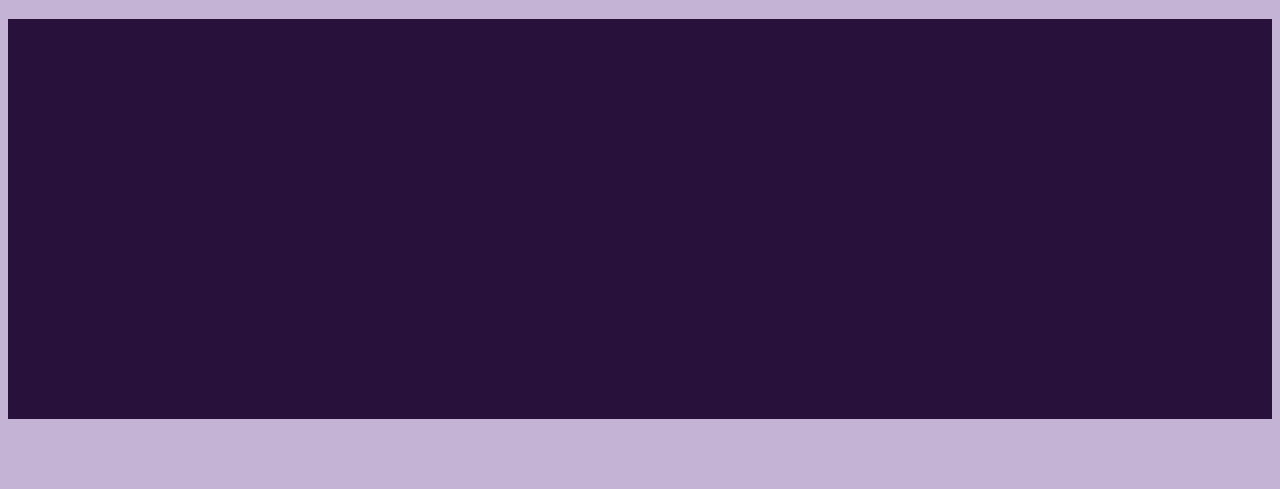
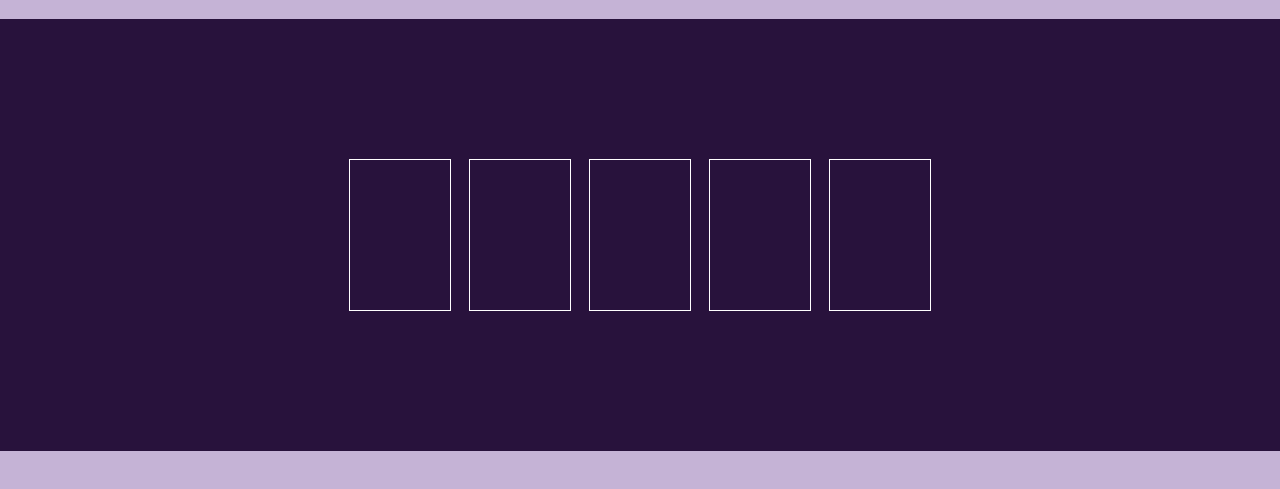
Before and after one commit to ElisabettaMirti/js-simon, a plain HTML site: page index.html in a window 1280 px wide. Shown: the part 61-550 px from the top of the page. Drawn offline with Linux system fonts and the light colour scheme.

Commit message:
creato ciclo per creare gli articoli che conterranno i numeri randomici in pagina

```diff
--- a/css/style.css
+++ b/css/style.css
@@ -1,4 +1,7 @@
 body{
+    margin: 0;
+    padding: 0;
+    box-sizing: border-box;
     font-family: sans-serif;
     background-color: rgb(197, 179, 214);
 }
@@ -13,15 +16,21 @@ main{
 }
 
 div.container{
-    width: 100%;
+    width: 600px;
     height: 400px;
+    margin: 0 auto;
+    display: flex;
+    justify-content: space-around;
+    align-items: center;
+    padding: 1rem;
+}
+
+.container>article.num{
+    width: 100px;
+    height: 150px;
+    border: 1px solid white;
     display: flex;
     justify-content: center;
     align-items: center;
+    font-size: 40px;
 }
-
-.container>article{
-    width: 100px;
-    height: 200px;
-    border: 1px solid white;
-}
--- a/js/script.js
+++ b/js/script.js
@@ -1,10 +1,24 @@
 let playTime = 30;
 
-const timer = setInterval( function(){
-    playTime--;
-    console.log(playTime);
-    if( playTime <= 0){
-        clearInterval(timer);
-        alert("Time's out!")
-    }
-}, 1000);
+const containerEl = document.querySelector('div.container'); //variabile per il container
+
+for (let i = 0; i < 5; i++){
+    const articleEl = document.createElement('article');
+    articleEl.classList.add('num');
+    containerEl.appendChild(articleEl);
+}
+
+
+
+
+
+
+
+// const timer = setInterval( function(){
+//     playTime--;
+//     console.log(playTime);
+//     if( playTime <= 0){
+//         clearInterval(timer);
+//         alert("Time's out!")
+//     }
+// }, 1000);
```
Also changed, not shown: 1 other file.
